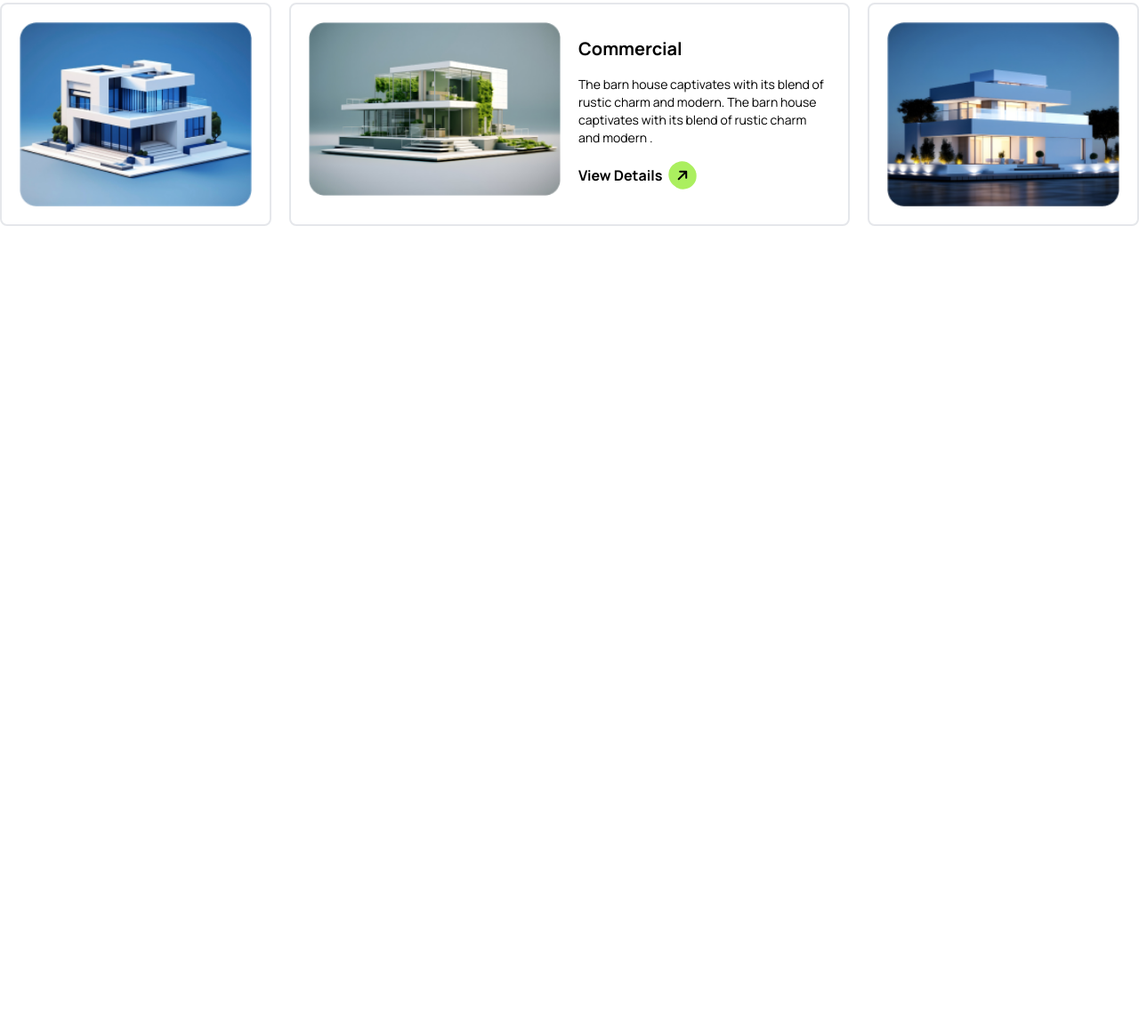
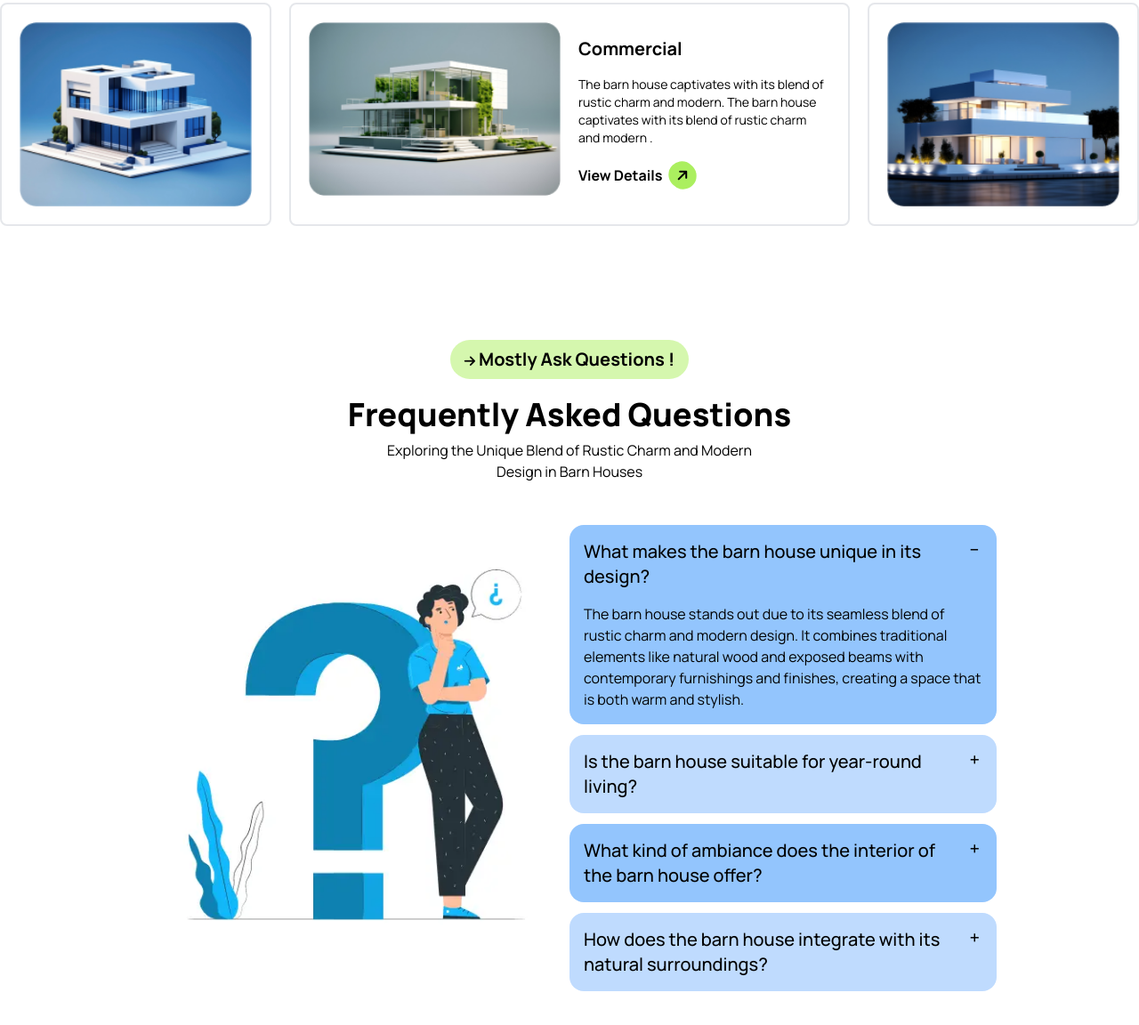
Before and after one commit to Shifat507/Design-Decor-A3, a plain HTML site: page index.html in a window 1280 px wide. Shown: the part 3064-4216 px from the top of the page at 89% size. Before the commit the page ends 3366 px from the top, so only its background shows below. Drawn offline with nearby package versions, Linux system fonts and the light colour scheme.

Commit message:
added F/Q section

```diff
--- a/index.html
+++ b/index.html
@@ -269,13 +269,15 @@
 
             <!-- Content -->
             <div class="grid grid-cols-1 md:grid-cols-12 gap-5 my-10">
-                <div class="md:col-span-8 flex flex-col md:flex-row justify-center p-5 border-2 border-gray-200 rounded-lg gap-5">
+                <div
+                    class="md:col-span-8 flex flex-col md:flex-row justify-center p-5 border-2 border-gray-200 rounded-lg gap-5">
                     <div class="md:w-2/3">
                         <img class="w-full" src="assets/img1.png" alt="">
                     </div>
                     <div class="">
                         <h4 class="text-xl font-bold mt-4">Commercial</h4>
-                        <p class="text-sm my-4">The barn house captivates with its blend of rustic charm and modern. The barn
+                        <p class="text-sm my-4">The barn house captivates with its blend of rustic charm and modern. The
+                            barn
                             house captivates with its blend of rustic charm and modern .</p>
                         <button class="font-bold">View Details <i
                                 class="fa-solid fa-arrow-right -rotate-45 bg-bg_dark_green p-2 rounded-full ml-1"></i></button>
@@ -285,15 +287,17 @@
                     <img class="w-full" src="assets/img2.png" alt="">
                 </div>
                 <div class="md:col-span-3 p-5 border-2 border-gray-200 rounded-lg">
-                    <img  class="w-full" src="assets/img3.png" alt="">
+                    <img class="w-full" src="assets/img3.png" alt="">
                 </div>
-                <div class="md:col-span-6 flex flex-col md:flex-row  justify-center p-5 border-2  border-gray-200 rounded-lg gap-5">
+                <div
+                    class="md:col-span-6 flex flex-col md:flex-row  justify-center p-5 border-2  border-gray-200 rounded-lg gap-5">
                     <div class="flex-1">
                         <img class="w-full" src="assets/img4.png" alt="">
                     </div>
                     <div class="flex-1">
                         <h4 class="text-xl font-bold mt-4">Commercial</h4>
-                        <p class="text-sm my-4">The barn house captivates with its blend of rustic charm and modern. The barn
+                        <p class="text-sm my-4">The barn house captivates with its blend of rustic charm and modern. The
+                            barn
                             house captivates with its blend of rustic charm and modern .</p>
                         <button class="font-bold">View Details <i
                                 class="fa-solid fa-arrow-right -rotate-45 bg-bg_dark_green p-2 rounded-full ml-1"></i></button>
@@ -301,11 +305,70 @@
                 </div>
 
                 <div class="md:col-span-3 p-5 border-2 border-gray-200 rounded-lg">
-                    <img  class="w-full" src="assets/img5.png" alt="">
+                    <img class="w-full" src="assets/img5.png" alt="">
                 </div>
             </div>
         </section>
         <!-- Latest Portfolio End-->
+
+        <!-- F/Q Section Start -->
+        <section class="w-3/4 mx-auto mb-12">
+            <!-- Text -->
+            <div class="text-center">
+                <div>
+                    <button class="bg-bg_light_green px-4 py-2 rounded-3xl text-xl font-bold mt-20 right-3"> <i
+                            class="fa-solid fa-arrow-right text-sm font-bold"></i>
+                        Mostly Ask Questions !</button>
+                </div>
+
+                <div>
+                    <h2 class="text-4xl font-extrabold mt-5 mb-2">Frequently Asked Questions</h2>
+                    <p class="text-black-400">Exploring the Unique Blend of Rustic Charm and Modern <br> Design in Barn
+                        Houses</p>
+                </div>
+            </div>
+
+            <!-- Content: F/Q -->
+            <div class="flex flex-col md:flex-row items-center">
+                <!-- Img: Q -->
+                 <div class="flex-1">
+                    <img src="assets/Questions.gif" alt="">
+                 </div>
+
+                <!-- Q/A -->
+                <div class="mx-auto mt-12 space-y-3 flex-1">
+                    <div class="collapse collapse-plus bg-blue-300">
+                        <input type="radio" name="my-accordion-3" checked="checked" />
+                        <div class="collapse-title text-xl font-medium">What makes the barn house unique in its design?</div>
+                        <div class="collapse-content">
+                            <p>The barn house stands out due to its seamless blend of rustic charm and modern design. It combines traditional elements like natural wood and exposed beams with contemporary furnishings and finishes, creating a space that is both warm and stylish.</p>
+                        </div>
+                    </div>
+                    <div class="collapse collapse-plus bg-blue-200">
+                        <input type="radio" name="my-accordion-3" />
+                        <div class="collapse-title text-xl font-medium">Is the barn house suitable for year-round living?</div>
+                        <div class="collapse-content">
+                            <p>Yes, the barn house is designed for comfort throughout the year. Its modern amenities, including efficient insulation and heating systems, ensure that it remains cozy in winter and cool in summer, making it ideal for year-round living.</p>
+                        </div>
+                    </div>
+                    <div class="collapse collapse-plus bg-blue-300">
+                        <input type="radio" name="my-accordion-3" />
+                        <div class="collapse-title text-xl font-medium">What kind of ambiance does the interior of the barn house offer?</div>
+                        <div class="collapse-content">
+                            <p>The interior of the barn house offers a welcoming and serene ambiance. The use of natural materials like wood, combined with modern decor, creates an atmosphere that is both inviting and relaxing, perfect for unwinding and enjoying peaceful moments.</p>
+                        </div>
+                    </div>
+                    <div class="collapse collapse-plus bg-blue-200">
+                        <input type="radio" name="my-accordion-3" />
+                        <div class="collapse-title text-xl font-medium">How does the barn house integrate with its natural surroundings?</div>
+                        <div class="collapse-content">
+                            <p>The barn house is thoughtfully designed to harmonize with its natural surroundings. Large windows and open spaces allow for plenty of natural light and offer stunning views of the countryside, creating a strong connection between the indoors and the beautiful landscape outside.</p>
+                        </div>
+                    </div>
+                </div>
+            </div>
+        </section>
+        <!-- F/Q Section End -->
     </main>
     <footer>
 
```
Also changed, not shown: assets/Questions.gif (added).
